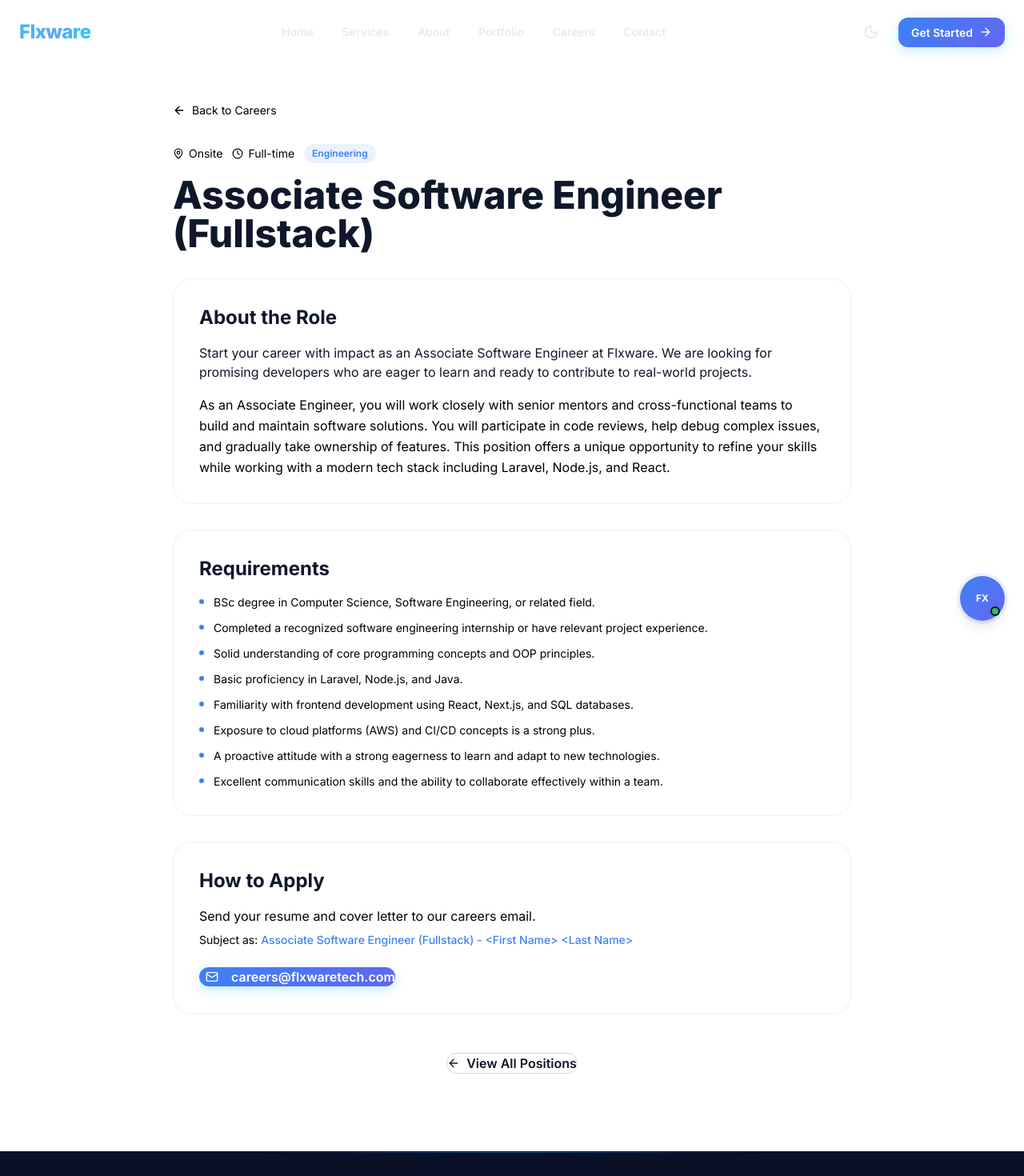
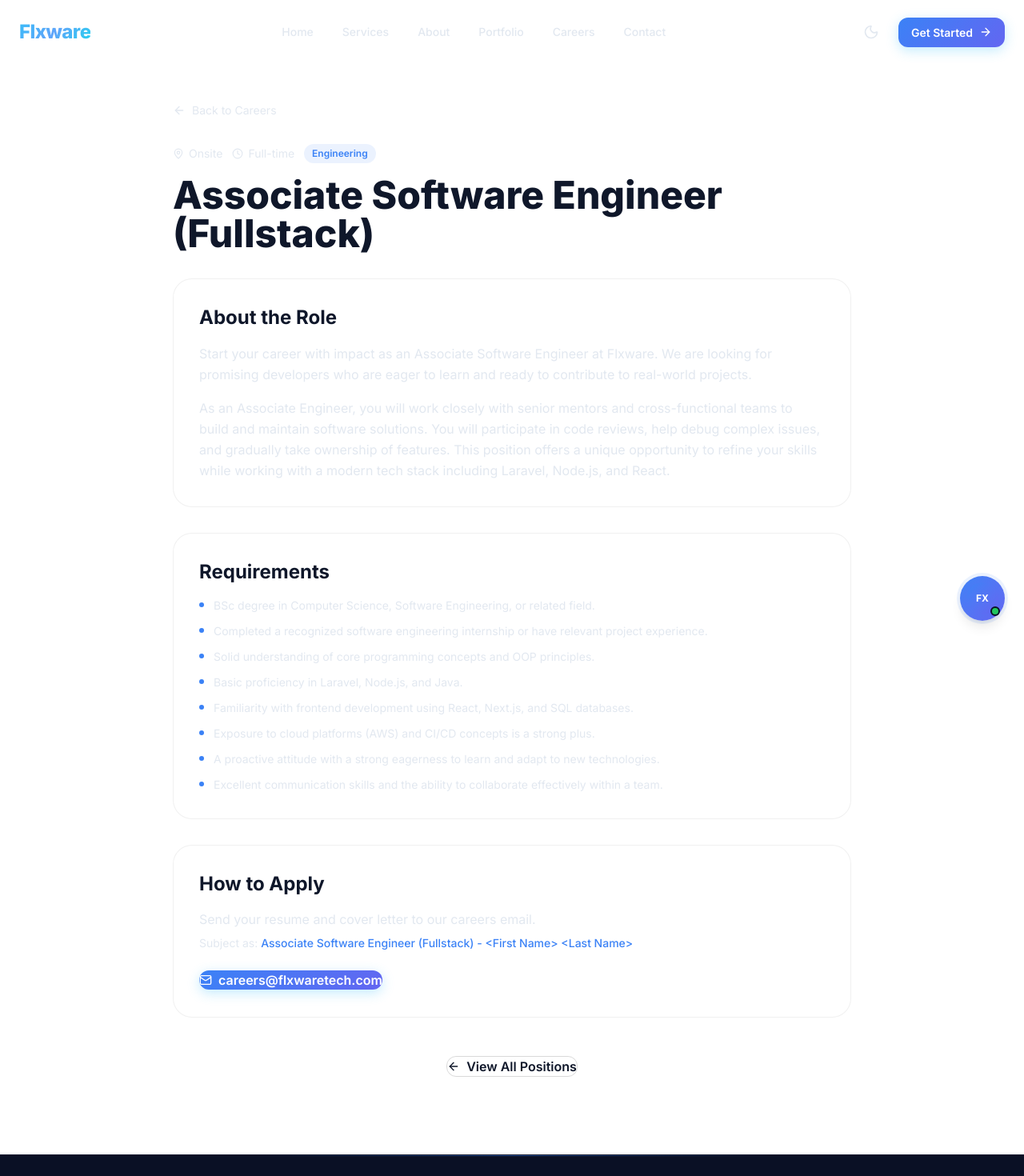
Before and after one commit to ishan794/Flexware_web, a Next.js app: page /careers/associate-software-engineer-fullstack in a window 1280 px wide. Shown: the top 1470 px of the page at 80% size. Built offline with nearby package versions, Linux system fonts and the light colour scheme.

Commit message:
style(careers,hero): improve readability and CTA buttons styling

```diff
--- a/app/careers/associate-software-engineer-fullstack/page.tsx
+++ b/app/careers/associate-software-engineer-fullstack/page.tsx
@@ -7,11 +7,11 @@ export default function AssociateSEPage() {
   return (
     <div className="pt-12 pb-24">
       <div className="max-w-4xl mx-auto px-6">
-        <Link href="/careers" className="inline-flex items-center gap-2 text-sm text-black hover:text-blue-500 mb-8 transition-colors">
+        <Link href="/careers" className="inline-flex items-center gap-2 text-sm text-muted hover:text-foreground mb-8 transition-colors">
           <ArrowLeft className="w-4 h-4" /> Back to Careers
         </Link>
 
-        <div className="flex flex-wrap items-center gap-3 text-sm text-black mb-4">
+        <div className="flex flex-wrap items-center gap-3 text-sm text-muted mb-4">
           <span className="flex items-center gap-1.5"><MapPin className="w-3.5 h-3.5" /> Onsite</span>
           <span className="flex items-center gap-1.5"><Clock className="w-3.5 h-3.5" /> Full-time</span>
           <span className="px-2.5 py-1 rounded-lg bg-primary/10 text-primary text-xs font-semibold">Engineering</span>
@@ -21,11 +21,11 @@ export default function AssociateSEPage() {
 
         <section className="glass-card rounded-2xl p-8 mb-8">
           <h2 className="text-2xl font-bold mb-4">About the Role</h2>
-          <p className="text-blackleading-relaxed mb-4">
+          <p className="text-muted leading-relaxed mb-4">
             Start your career with impact as an Associate Software Engineer at Flxware. We are looking for promising
             developers who are eager to learn and ready to contribute to real-world projects.
           </p>
-          <p className="text-black leading-relaxed">
+          <p className="text-muted leading-relaxed">
             As an Associate Engineer, you will work closely with senior mentors and cross-functional teams to build and
             maintain software solutions. You will participate in code reviews, help debug complex issues, and gradually
             take ownership of features. This position offers a unique opportunity to refine your skills while working
@@ -35,7 +35,7 @@ export default function AssociateSEPage() {
 
         <section className="glass-card rounded-2xl p-8 mb-8">
           <h2 className="text-2xl font-bold mb-4">Requirements</h2>
-          <ul className="space-y-3 text-black">
+          <ul className="space-y-3 text-muted">
             {[
               'BSc degree in Computer Science, Software Engineering, or related field.',
               'Completed a recognized software engineering internship or have relevant project experience.',
@@ -56,12 +56,12 @@ export default function AssociateSEPage() {
 
         <section className="glass-card rounded-2xl p-8 mb-12">
           <h2 className="text-2xl font-bold mb-4">How to Apply</h2>
-          <p className="text-black mb-2">Send your resume and cover letter to our careers email.</p>
-          <p className="text-sm text-black mb-6">
+          <p className="text-muted mb-2">Send your resume and cover letter to our careers email.</p>
+          <p className="text-sm text-muted mb-6">
             Subject as: <span className="text-primary font-medium">Associate Software Engineer (Fullstack) - {"<"}First Name{">"} {"<"}Last Name{">"}</span>
           </p>
           <a href="mailto:careers@flxwaretech.com" className="btn btn-primary group">
-            <Mail className="w-8 h-4" /> careers@flxwaretech.com<br/>
+            <Mail className="w-4 h-4" /> careers@flxwaretech.com
           </a>
         </section>
 
--- a/app/careers/intern-software-engineer-fullstack/page.tsx
+++ b/app/careers/intern-software-engineer-fullstack/page.tsx
@@ -11,7 +11,7 @@ export default function InternSEPage() {
           <ArrowLeft className="w-4 h-4" /> Back to Careers
         </Link>
 
-        <div className="flex flex-wrap items-center gap-3 text-sm text-black mb-4">
+        <div className="flex flex-wrap items-center gap-3 text-sm text-muted mb-4">
           <span className="flex items-center gap-1.5"><MapPin className="w-3.5 h-3.5" /> Onsite</span>
           <span className="flex items-center gap-1.5"><Clock className="w-3.5 h-3.5" /> Internship</span>
           <span className="px-2.5 py-1 rounded-lg bg-primary/10 text-primary text-xs font-semibold">Engineering</span>
@@ -21,11 +21,11 @@ export default function InternSEPage() {
 
         <section className="glass-card rounded-2xl p-8 mb-8">
           <h2 className="text-2xl font-bold mb-4">About the Role</h2>
-          <p className="text-black leading-relaxed mb-4">
+          <p className="text-muted leading-relaxed mb-4">
             Kickstart your journey in the tech industry with Flxware&apos;s Software Engineering Internship. We provide
             an immersive learning environment where you will gain hands-on experience in full-stack development.
           </p>
-          <p className="text-black leading-relaxed">
+          <p className="text-muted leading-relaxed">
             Under the guidance of experienced engineers, you will assist in coding, testing, and debugging applications.
             You will be exposed to industry-standard practices and tools, giving you a solid foundation for your future
             career. This internship is designed for students who are passionate about technology and ready to apply
@@ -35,7 +35,7 @@ export default function InternSEPage() {
 
         <section className="glass-card rounded-2xl p-8 mb-8">
           <h2 className="text-2xl font-bold mb-4">Requirements</h2>
-          <ul className="space-y-3 text-black">
+          <ul className="space-y-3 text-muted">
             {[
               'Current Undergraduate pursuing a degree in Computer Science, Software Engineering, or related field.',
               'Foundational knowledge of programming languages such as Java, JavaScript, or PHP.',
@@ -53,8 +53,8 @@ export default function InternSEPage() {
 
         <section className="glass-card rounded-2xl p-8 mb-12">
           <h2 className="text-2xl font-bold mb-4">How to Apply</h2>
-          <p className="text-black mb-2">Send your resume and cover letter to our careers email.</p>
-          <p className="text-sm text-black mb-6">
+          <p className="text-muted mb-2">Send your resume and cover letter to our careers email.</p>
+          <p className="text-sm text-muted mb-6">
             Subject as: <span className="text-primary font-medium">Intern Software Engineer (Fullstack) - {"<"}First Name{">"} {"<"}Last Name{">"}</span>
           </p>
           <a href="mailto:careers@flxwaretech.com" className="btn btn-primary group">
--- a/app/components/sections/HeroSection.tsx
+++ b/app/components/sections/HeroSection.tsx
@@ -1,6 +1,7 @@
 'use client';
 
 import Link from 'next/link';
+import { ArrowRight } from 'lucide-react';
 
 export default function HeroSection() {
   return (
@@ -42,15 +43,19 @@ export default function HeroSection() {
               Flxware crafts cutting-edge web applications, mobile solutions, and AI-powered systems
               that transform businesses and delight users.
             </p>
-            <div className="mt-10 flex items-center justify-center gap-x-6">
+            <div className="mt-10 flex flex-wrap items-center justify-center gap-4">
               <Link
                 href="/contact"
-                className="rounded-md bg-primary px-3.5 py-2.5 text-sm font-semibold text-white shadow-xs hover:bg-primary-light transition-colors"
+                className="btn btn-primary btn-lg group animate-pulse-soft"
               >
                 Get started
+                <ArrowRight className="w-5 h-5 transition-transform group-hover:translate-x-1" />
               </Link>
-              <Link href="/services" className="text-sm/6 font-semibold text-foreground hover:text-primary-light transition-colors">
-                Learn more <span aria-hidden="true">&rarr;</span>
+              <Link
+                href="/services"
+                className="btn btn-outline btn-lg"
+              >
+                Learn more
               </Link>
             </div>
           </div>
```
